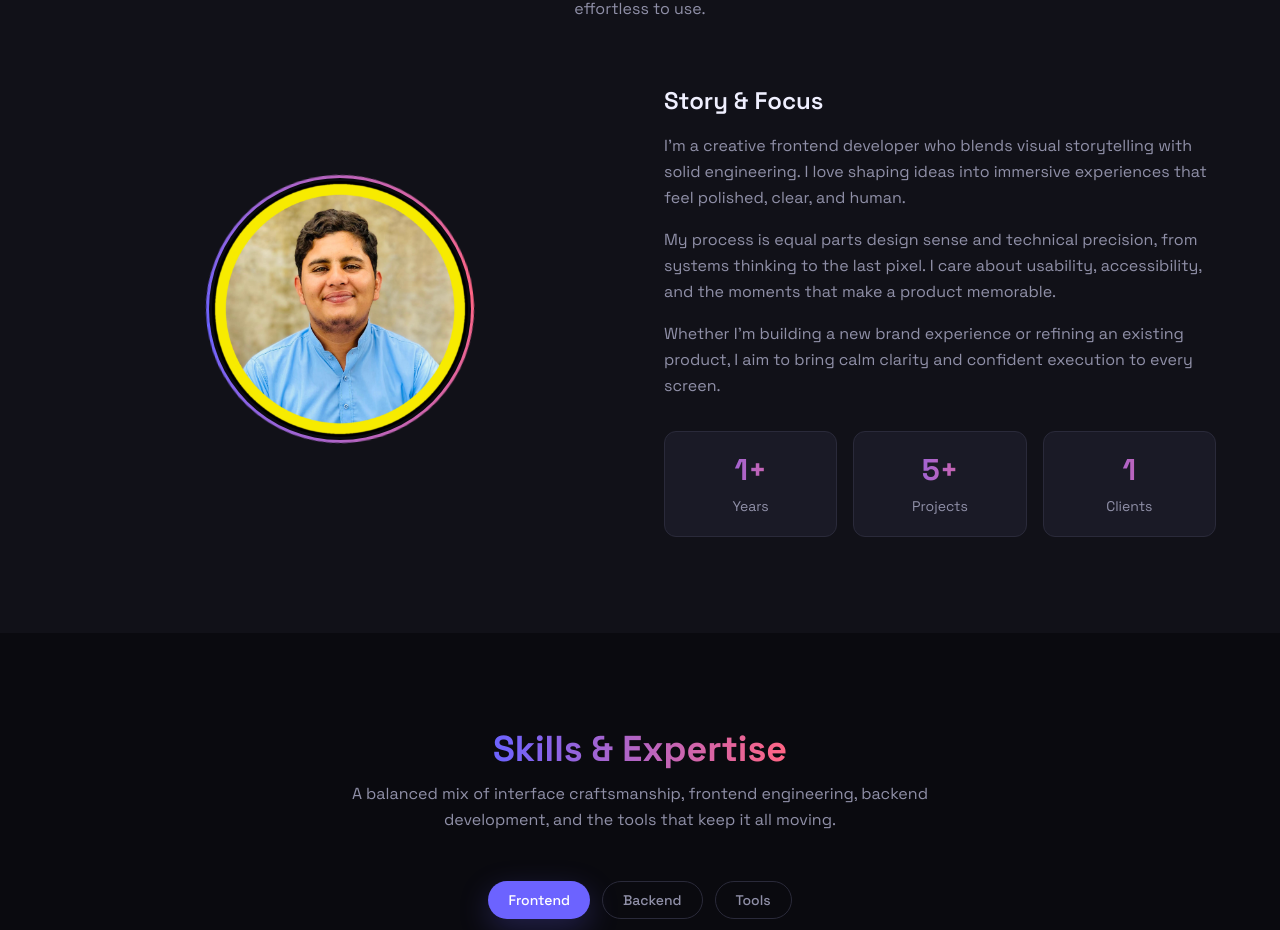
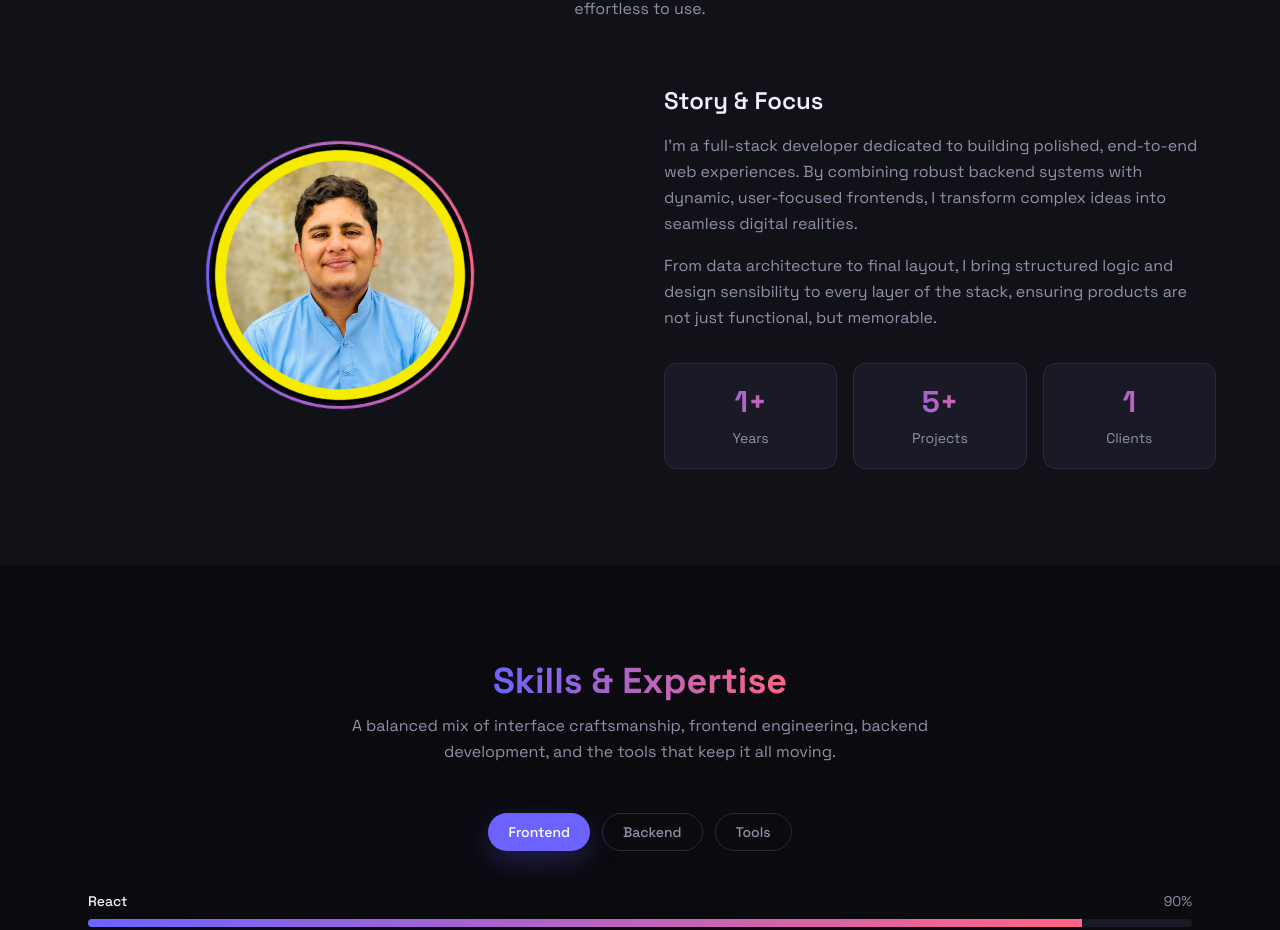
Before and after one commit to Zohaib-Karamat/Zohaib-Porfolio-Website, a React (Vite) app: page / in a window 1280 px wide. Shown: the part 1072-2002 px from the top of the page. Built offline with nearby package versions, Linux system fonts and the light colour scheme.

Commit message:
new changes

```diff
--- a/src/components/About.jsx
+++ b/src/components/About.jsx
@@ -105,16 +105,10 @@ const About = () => {
             <h3 className="text-2xl font-semibold text-[var(--app-text)] mb-4">Story & Focus</h3>
             <div className="space-y-4 text-[var(--app-muted)] leading-relaxed">
               <p>
-                I'm a creative frontend developer who blends visual storytelling with solid engineering. I love
-                shaping ideas into immersive experiences that feel polished, clear, and human.
+                I’m a full-stack developer dedicated to building polished, end-to-end web experiences. By combining robust backend systems with dynamic, user-focused frontends, I transform complex ideas into seamless digital realities.
               </p>
               <p>
-                My process is equal parts design sense and technical precision, from systems thinking to the last
-                pixel. I care about usability, accessibility, and the moments that make a product memorable.
-              </p>
-              <p>
-                Whether I'm building a new brand experience or refining an existing product, I aim to bring calm
-                clarity and confident execution to every screen.
+                From data architecture to final layout, I bring structured logic and design sensibility to every layer of the stack, ensuring products are not just functional, but memorable.
               </p>
             </div>
 
```
